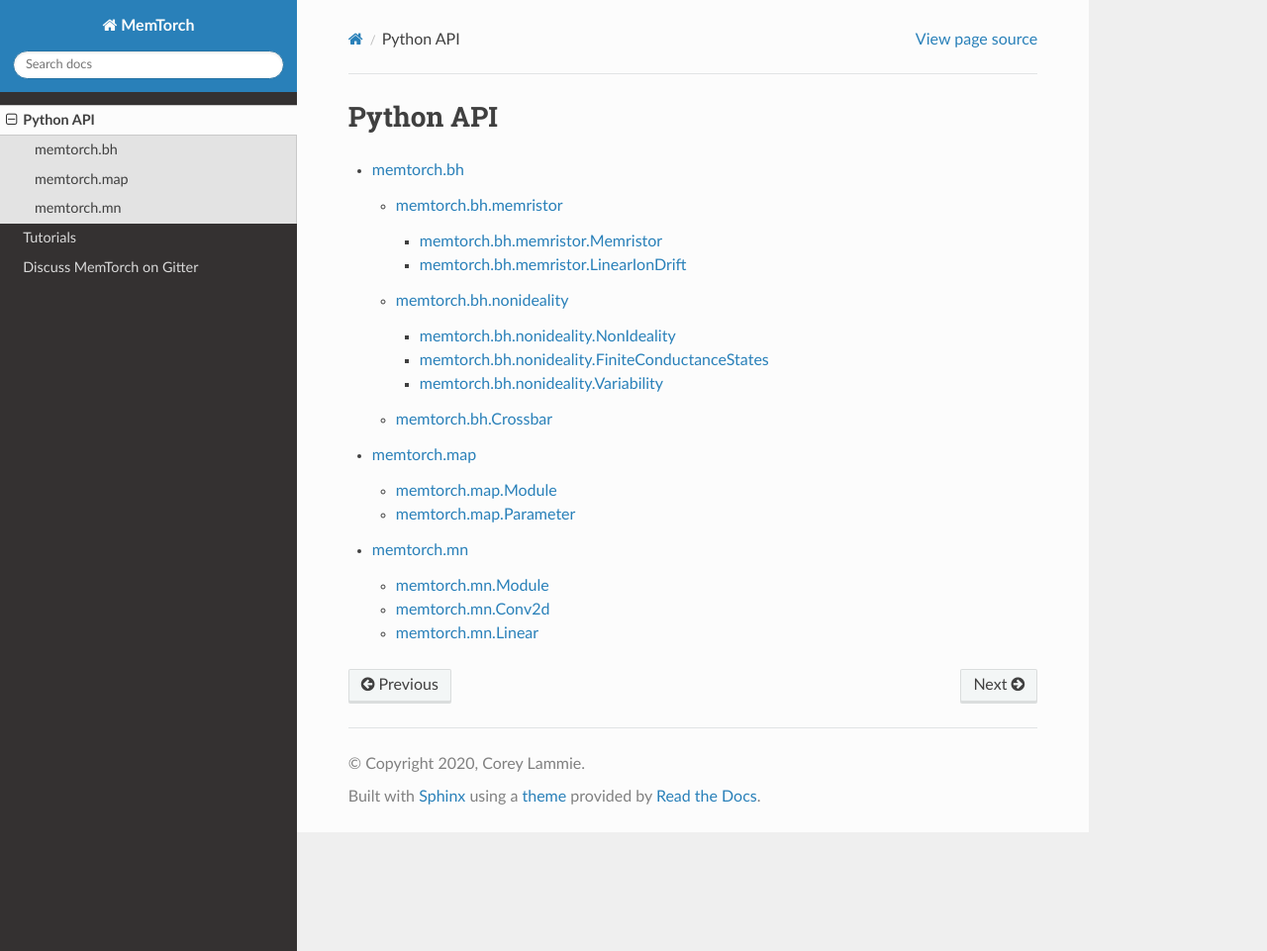
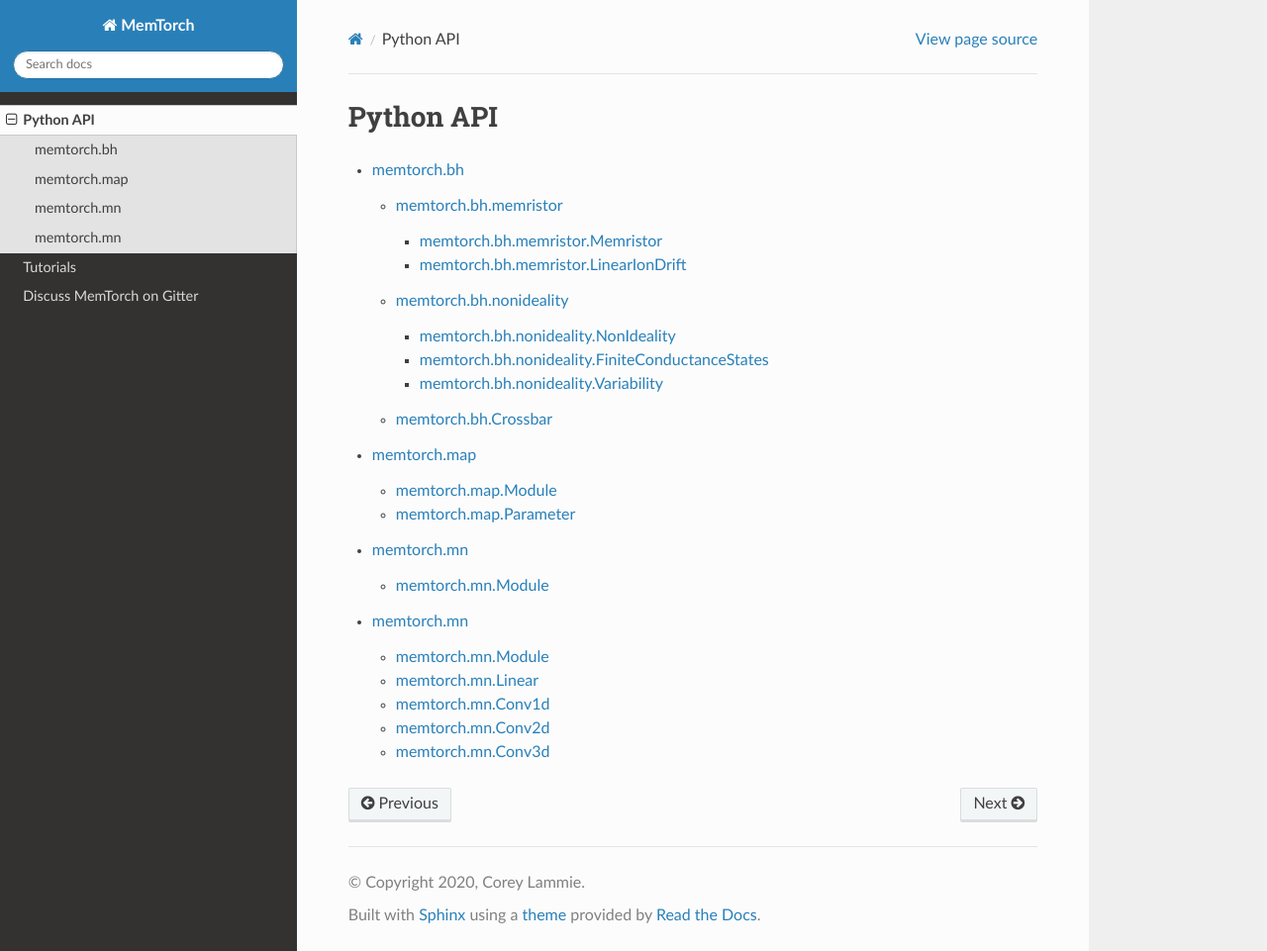
Before and after one commit to coreylammie/MemTorch, a Sphinx documentation site: the page built from docs/memtorch.rst, in a window 1280 px wide and 961 px high. Shown: the whole window at 99% size. Built offline with Sphinx 7.4.7 and the Read the Docs theme 2.0.0, drawn with Linux system fonts in a browser that asks for light colours.

Commit message:
Added Conv1d and Conv3d Documentation

```diff
--- a/docs/memtorch.mn.rst
+++ b/docs/memtorch.mn.rst
@@ -10,6 +10,31 @@
    :undoc-members:
    :show-inheritance:
 
+memtorch.mn
+===================
+torch.nn equivalent submodule.
+
+memtorch.mn.Module
+-------------------------
+.. automodule:: memtorch.mn.Module
+   :members:
+   :undoc-members:
+   :show-inheritance:
+
+memtorch.mn.Linear
+-------------------------
+.. automodule:: memtorch.mn.Linear
+   :members:
+   :undoc-members:
+   :show-inheritance:
+
+memtorch.mn.Conv1d
+-------------------------
+.. automodule:: memtorch.mn.Conv1d
+   :members:
+   :undoc-members:
+   :show-inheritance:
+
 memtorch.mn.Conv2d
 -------------------------
 .. automodule:: memtorch.mn.Conv2d
@@ -17,10 +42,9 @@
    :undoc-members:
    :show-inheritance:
 
-memtorch.mn.Linear
+memtorch.mn.Conv3d
 -------------------------
-
-.. automodule:: memtorch.mn.Linear
+.. automodule:: memtorch.mn.Conv3d
    :members:
    :undoc-members:
    :show-inheritance:
```
